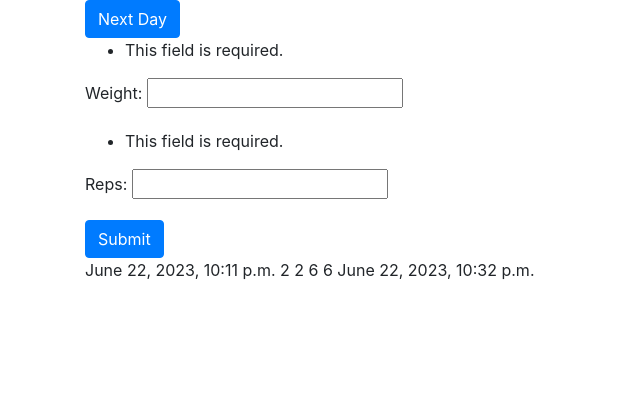
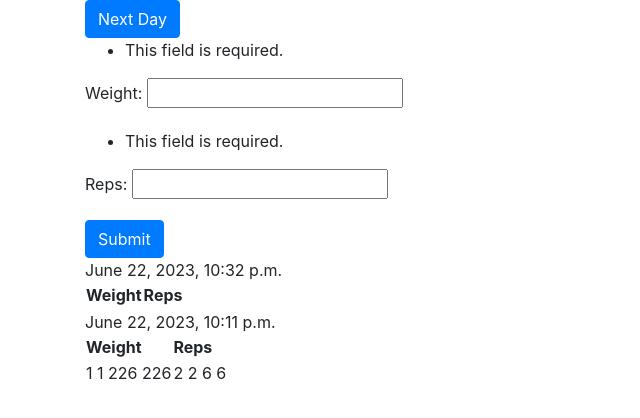
Before and after one commit to bsule/Workout-Tracker, a Django app: page /workouts/list/1/ in a window 1280 px wide. Shown: the part 56-474 px from the top of the page, without its empty margins (0-640 px from the left). Run offline with Django 4.2, Linux system fonts and the light colour scheme; a user stored in the database is signed in; data comes from the database, SQL or seed files in the repository; both versions use the stored data as it was after the commit; lists and menus that the app fills with data are empty; parts of the project's set-up code (start-up, migrations or seed data) failed here and were passed over; some libraries are stand-ins or nearby versions.

Commit message:
working table that shows the weight and reps

```diff
--- a/workout_tracker/workouts/models.py
+++ b/workout_tracker/workouts/models.py
@@ -20,6 +20,7 @@ class Exercise(models.Model):
 
 class Weight_and_reps(models.Model):
     model = models.ForeignKey(Workout_Split, on_delete=models.CASCADE)
+    weight = models.TextField(null=True, blank=True, default="")
     reps = models.TextField(null=True, blank=True, default="")
     date = models.DateTimeField(auto_now_add=True)
 
--- a/workout_tracker/workouts/templates/replist.html
+++ b/workout_tracker/workouts/templates/replist.html
@@ -1,4 +1,5 @@
 {% extends 'base.html' %}
+{% load custom_filters %}
 
 {% block content %}
 
@@ -34,9 +35,30 @@
 
     {% for workout in workoutsplit %}
         {{ workout.date }}
-        {% for reps in workout.reps %}
-            {{ reps }}
-        {% endfor %}
+
+        <table>
+            <thead>
+                <tr>
+                    <th>Weight</th>
+                    <th>Reps</th>
+                </tr>
+            </thead>
+            <tbody>
+
+
+
+                {% for weight,reps in workout.weight|zip_lists:workout.reps %}
+                    <tr>
+                        <td>{{weight}}</td>
+                        <td>{{reps}}</td>
+                    </tr>
+                {% endfor %}
+
+
+
+            </tbody>
+        </table>
+
     {% endfor %}
 
 
--- /dev/null
+++ b/workout_tracker/workouts/templatetags/custom_filters.py
@@ -0,0 +1,9 @@
+from django import template
+
+register = template.Library()
+
+@register.filter
+def zip_lists(list1, list2):
+    list1 = list1.split(',')
+    list2 = list2.split(',')
+    return list(zip(list1, list2))
--- a/workout_tracker/workouts/views.py
+++ b/workout_tracker/workouts/views.py
@@ -41,14 +41,19 @@ def reps_view(request, pk):
                 reps = form.cleaned_data['reps']
                 if weight_reps_model.reps != "":
                     weight_reps_model.reps += " "
-                weight_reps_model.reps += (str(weight) + " " + str(reps))
+                    weight_reps_model.weight += " "
+                weight_reps_model.reps += str(reps) + ","
+                weight_reps_model.weight += str(weight) + ","
                 weight_reps_model.save()
         if request.POST.get('next_day'):
             weight_reps_model = Weight_and_reps.objects.create(model=my_model)
 
 
 
-    workoutsplit = Weight_and_reps.objects.filter(model=my_model)
+    workoutsplit = Weight_and_reps.objects.filter(model=my_model).order_by('-date')
+
+
+
     context = {}
     context['form'] = form
     context['workoutsplit'] = workoutsplit
```
Also changed, not shown: workout_tracker/db.sqlite3, workout_tracker/workouts/migrations/0002_weight_and_reps_weight_alter_weight_and_reps_reps.py (added), workout_tracker/workouts/templatetags/__init__.py (added).
